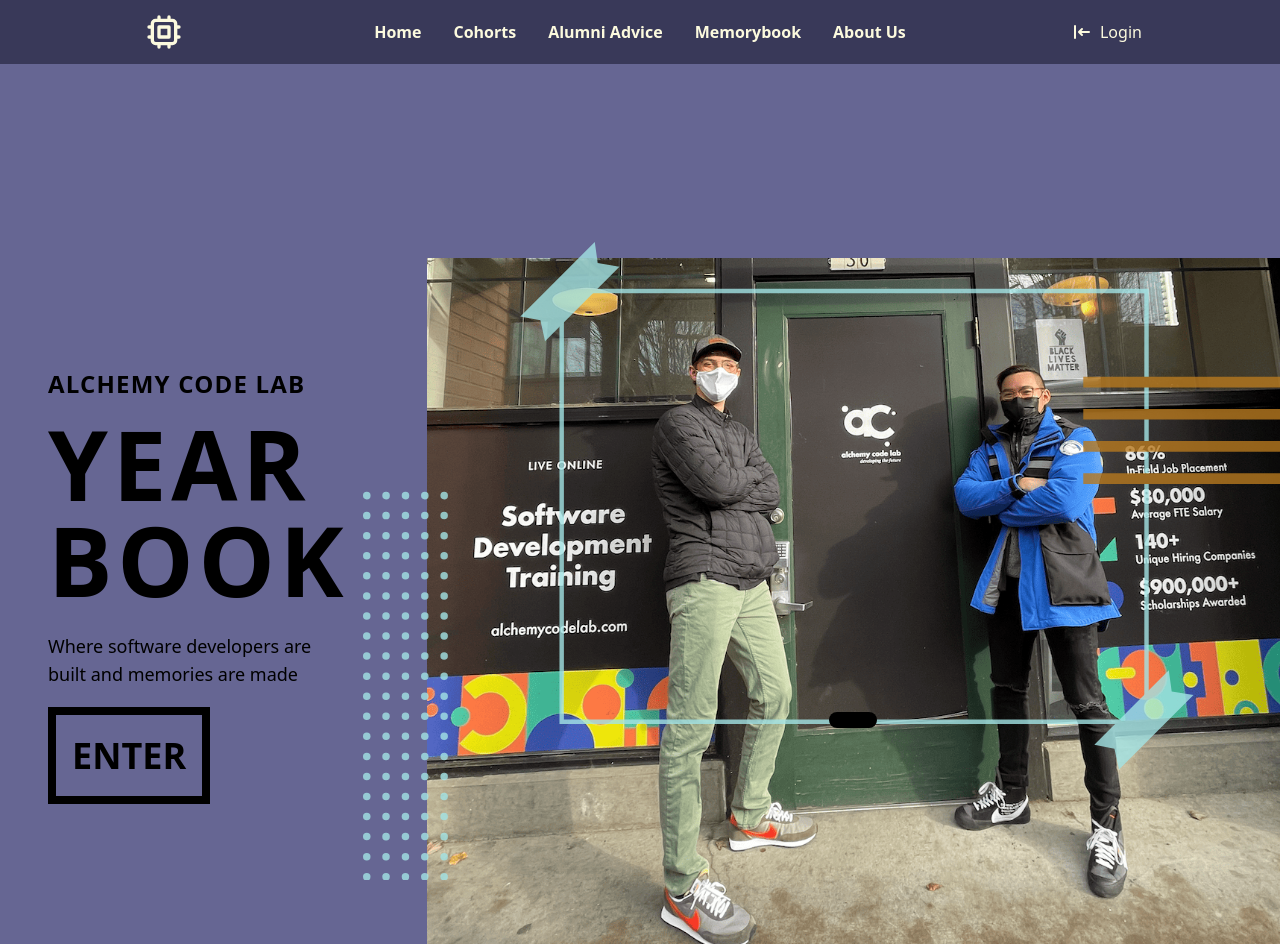
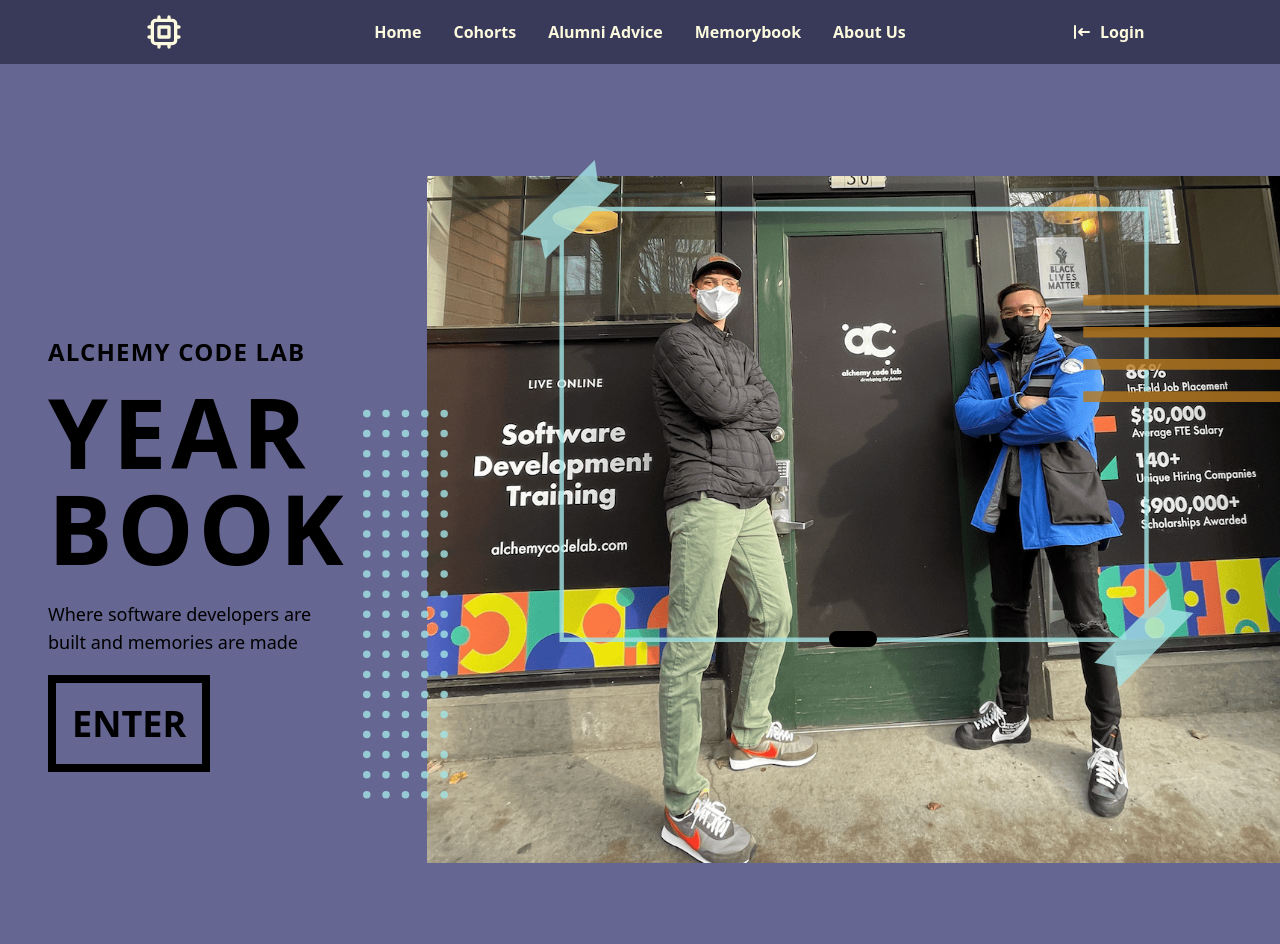
Before and after one commit to alchemy-yearbook-app/front-end, a React app: page / in a window 1280 px wide. After the commit the page ends 863 px from the top, so only its background shows below. Built offline with nearby package versions, Linux system fonts and the light colour scheme; no server answers.

Commit message:
home page styling

```diff
--- a/src/components/Navbar/Navbar.jsx
+++ b/src/components/Navbar/Navbar.jsx
@@ -61,7 +61,9 @@ export default function Navbar() {
                     clipRule="evenodd"
                   />
                 </svg>
-                <a href="/sign-in">Login</a>
+                <a href="/sign-in" className="font-bold">
+                  Login
+                </a>
               </button>
             </>
           ) : (
--- a/src/views/Home/Home.jsx
+++ b/src/views/Home/Home.jsx
@@ -3,19 +3,17 @@ import React from 'react';
 export default function Home() {
   return (
     <main className="bg-darkpurple font-montserrat">
-      <header className="h-24 xl:h-32 flex items-center">
-        {/* <div className="container mx-auto px-6 sm:px-12 flex items-center justify-between">
+      {/* <header className="h-24 xl:h-32 flex items-center"> */}
+      {/* <div className="container mx-auto px-6 sm:px-12 flex items-center justify-between">
           <a
             href="/about"
             className="uppercase font-black hover:text-white text-2xl"
-          >
-            About us
-          </a>
+          ></a>
         </div> */}
-      </header>
-      <div className="container mx-auto px-6 sm:px-12 lg:py-6 xl:py-16 relative flex flex-col sm:flex-row">
+      {/* </header> */}
+      <div className="container mx-auto px-6 sm:px-12 relative flex flex-col sm:flex-row">
         <div className="sm:w-1/2 sm:pt-8 lg:pt-16 pb-8 sm:pb-16 lg:pb-32 relative z-30">
-          <h2 className="uppercase text-black font-bold tracking-wider text-2xl">
+          <h2 className="uppercase text-black font-bold tracking-wider text-2xl mt-40">
             Alchemy Code Lab
           </h2>
           <h1 className="uppercase font-black leading-none tracking-wider mt-4 text-5xl lg:text-6xl xl:text-8xl">
@@ -36,7 +34,7 @@ export default function Home() {
             </a>
           </div>
         </div>
-        <div className="sm:w-1/2 lg:w-2/3 relative sm:absolute bottom-0 right-0">
+        <div className="sm:w-1/2 lg:w-2/3 absolute sm:absolute my-auto right-0 align-middle flex">
           <h3 className="monteserrat font-black text-white absolute top-0 left-0 mt-32 sm:mt-32 lg:mt-56 ml-0 lg:ml-12 z-30 text-xl sm:text-3xl lg:text-4xl xl:text-5xl transform rotate-90"></h3>
           <div className="left-0 bottom-0 w-full h-16 absolute z-30 flex items-center justify-center mb-12 lg:mb-24 xl:mb-32">
             <span className="bg-black text-white uppercase font-black xl:text-2xl py-2 px-6 rounded-full"></span>
```
